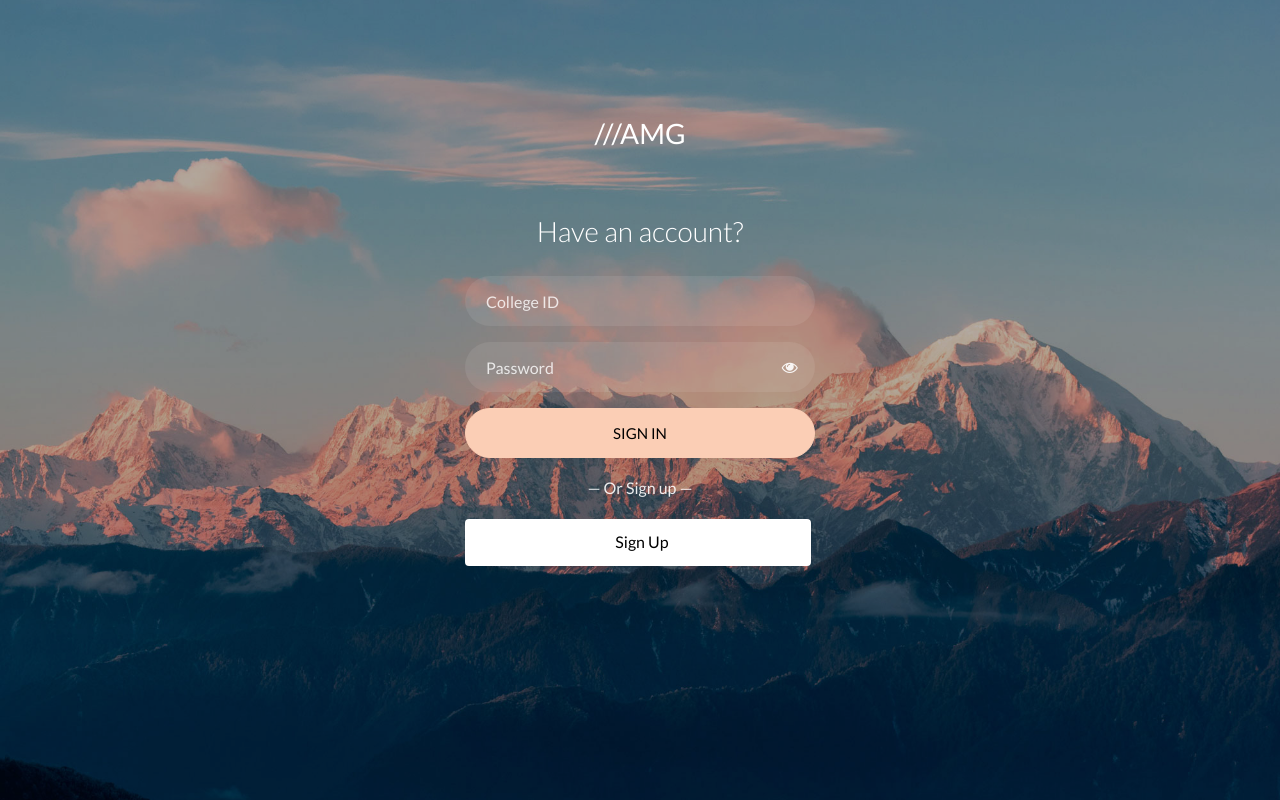
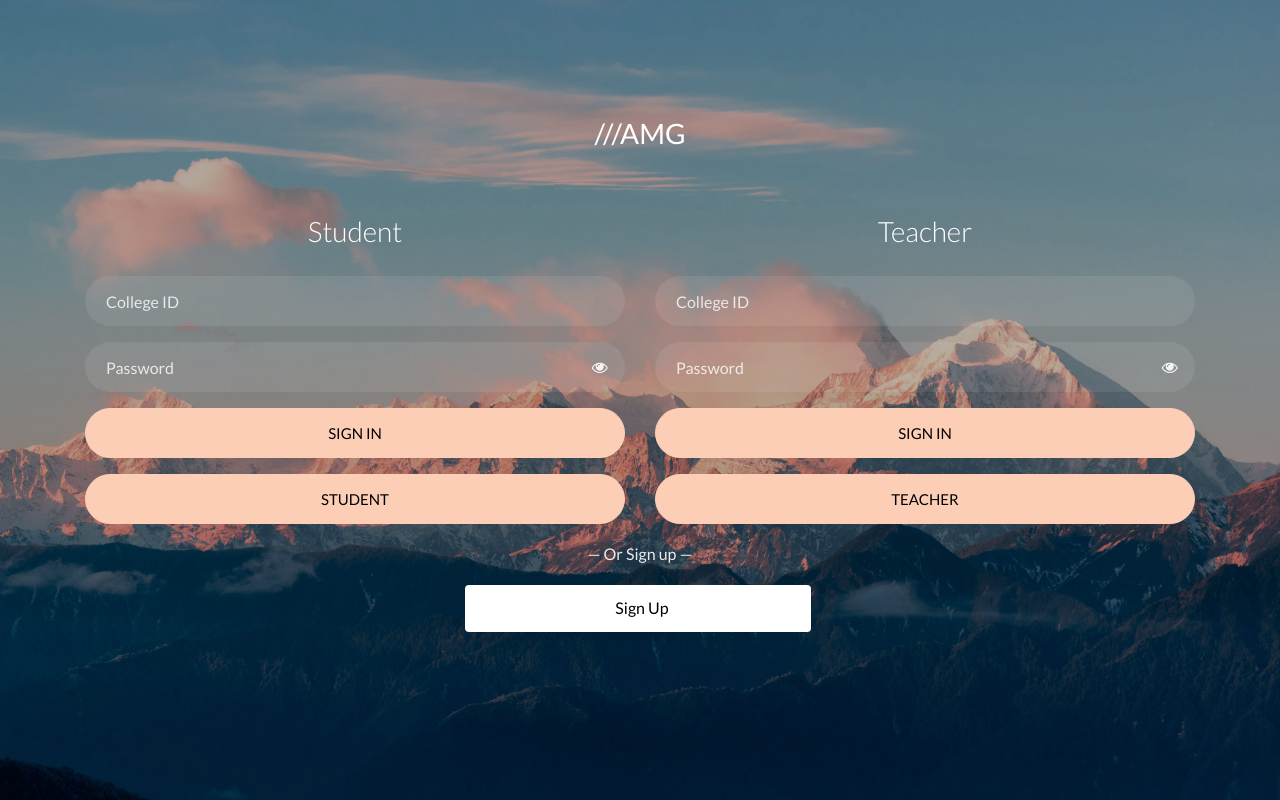
Before and after one commit to BasilEldhoJoseph/Auto-Mark-Grader-AMG, a plain HTML site: page index.html in a window 1280 px wide. Drawn offline with Linux system fonts and the light colour scheme.

```diff
--- a/index.html
+++ b/index.html
@@ -20,10 +20,14 @@
 					<h2 class="heading-section">///AMG</h2>
 				</div>
 			</div>
-			<div class="row justify-content-center">
-				<div class="col-md-6 col-lg-4">
+
+			<div class="row">
+
+			<div class="col justify-content-center">
+				<!-- div class="col-md-6 col-lg-4"-->
 					<div class="login-wrap p-0">
-		      	<h3 class="mb-4 text-center">Have an account?</h3>
+
+		      	<h3 class="mb-4 text-center">Student</h3>
 		      	<form action="files.html" class="signin-form">
 		      		<div class="form-group">
 		      			<input type="text" class="form-control" placeholder="College ID" required>
@@ -35,8 +39,43 @@
 	            <div class="form-group">
 	            	<button type="submit" class="form-control btn btn-primary submit px-3">Sign In</button>
 	            </div>
+							<div class="form-group">
+	            	<button type="button" class="form-control btn btn-primary submit px-3">Student</button>
+	            </div>
+	          </form>
 
+					</div>
+			</div>
+
+			<div class="col justify-content-center">
+				<!-- div class="col-md-6 col-lg-4"-->
+					<div class="login-wrap p-0">
+
+		      	<h3 class="mb-4 text-center">Teacher</h3>
+		      	<form action="files.html" class="signin-form">
+		      		<div class="form-group">
+		      			<input type="text" class="form-control" placeholder="College ID" required>
+		      		</div>
+	            <div class="form-group">
+	              <input id="password-field" type="password" class="form-control" placeholder="Password" required>
+	              <span toggle="#password-field" class="fa fa-fw fa-eye field-icon toggle-password"></span>
+	            </div>
+	            <div class="form-group">
+	            	<button type="submit" class="form-control btn btn-primary submit px-3">Sign In</button>
+	            </div>
+							<div class="form-group">
+	            	<button type="button" class="form-control btn btn-primary submit px-3">Teacher</button>
+	            </div>
 	          </form>
+
+					</div>
+			</div>
+
+			</div>
+
+			<div class="row justify-content-center">
+				<div class="col-md-6 col-lg-4">
+					<div class="login-wrap p-0">
 
 			  <!-- sign up -->
 	          <p class="w-100 text-center">&mdash; Or Sign up &mdash;</p>
@@ -44,11 +83,12 @@
 	          	<a href="signup.html" class="px-2 py-2 mr-md-1 rounded">
 					<span class="ion-logo-facebook mr-2"></span> Sign Up
 				</a>
+	          </div>
 
-	          </div>
 		      </div>
 				</div>
 			</div>
+
 		</div>
 	</section>
 
```
Also changed, not shown: css/style.css.
